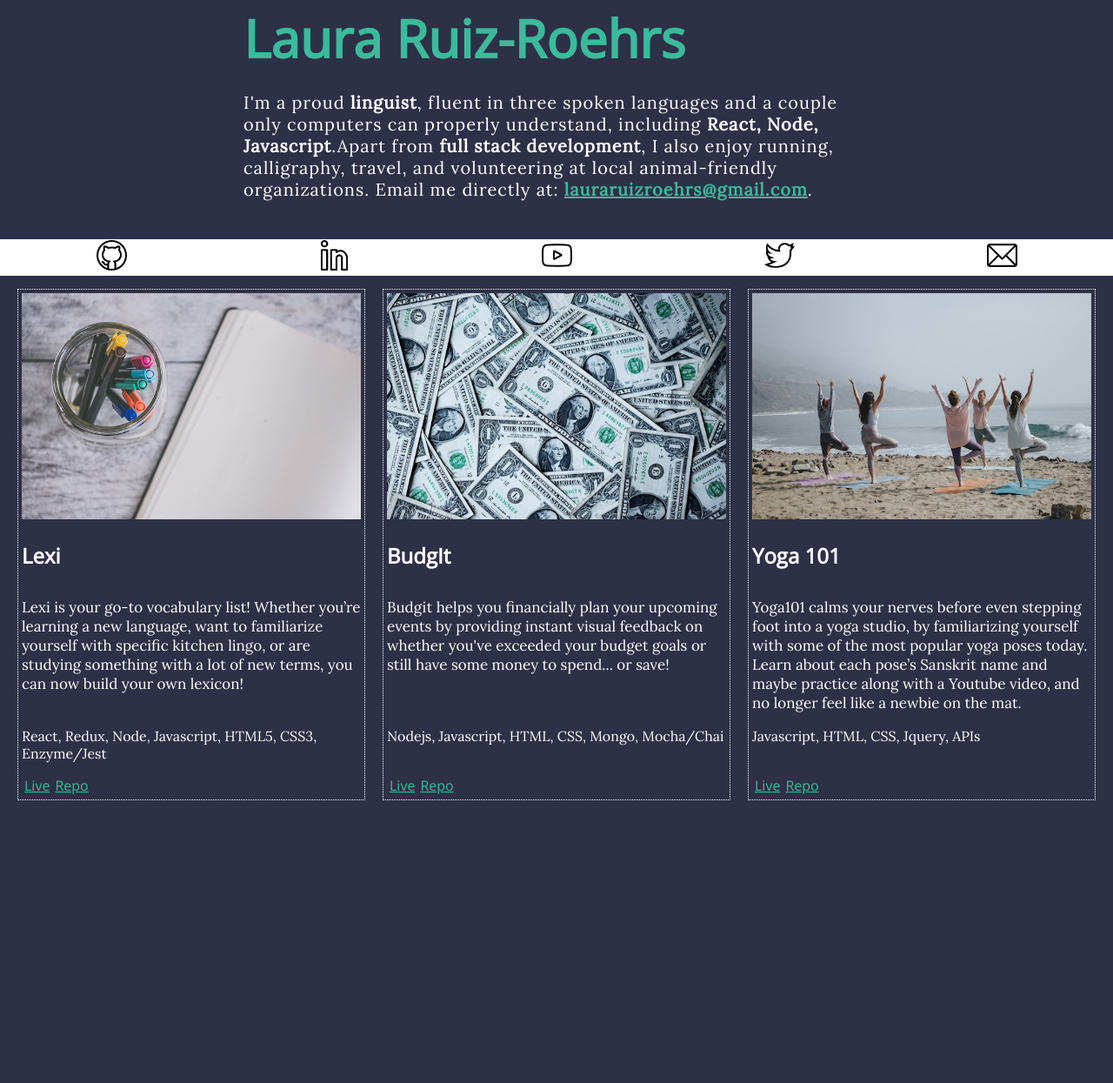
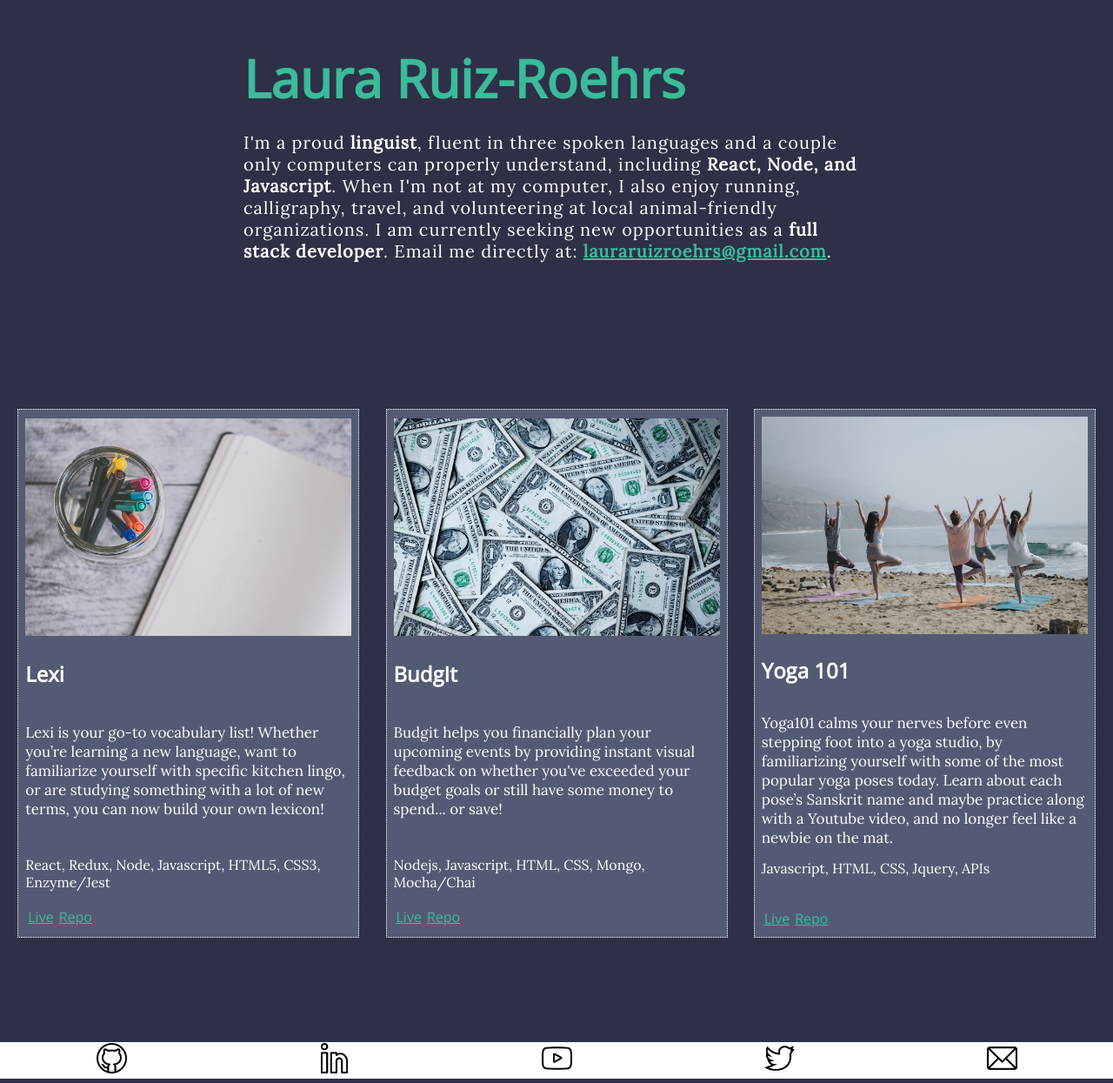
Before and after one commit to SuitcaseCoder/Laura-Ruiz-Roehrs, a plain HTML site: page index.html in a window 1280 px wide. Shown: the part 85-1330 px from the top of the page at 87% size. Before the commit the page ends 1015 px from the top, so only its background shows below. Drawn offline with nearby package versions, Linux system fonts and the light colour scheme.

Commit message:
style and content changes

```diff
--- a/index.html
+++ b/index.html
@@ -19,27 +19,10 @@
 
       <div class="about container" id="about">
         <h1 class="title about-item">Laura Ruiz-Roehrs</h1>
-        <p class="about-me about-item">I'm a proud <span>linguist</span>, fluent in three spoken languages and a couple only computers can properly understand, including <b>React, Node, Javascript</b>.Apart from <b>full stack development</b>, I also enjoy running, calligraphy, travel, and volunteering at local animal-friendly organizations. Email me directly at: <b><a href="mailto:lauraruizroehrs@gmail.com">lauraruizroehrs@gmail.com</a></b>.</p>
+    <p class="about-me about-item">I'm a proud <span>linguist</span>, fluent in three spoken languages and a couple only computers can properly understand, including <b>React, Node, and Javascript</b>. When I'm not at my computer, I also enjoy running, calligraphy, travel, and volunteering at local animal-friendly organizations. I am currently seeking new opportunities as a <b>full stack developer</b>. Email me directly at: <b><a href="mailto:lauraruizroehrs@gmail.com">lauraruizroehrs@gmail.com</a></b>.</p>
       </div>
 
-      <div class="contact container" id="contact">
-        <!-- //ul li href a -->
-        <a class="contact-item" id="github" href="https://github.com/SuitcaseCoder" target="_blank">
-            <img role="img" alt="github logo" height="35" width="35" src="https://github.com/SuitcaseCoder/Laura-Ruiz-Roehrs/blob/master/images/github.png?raw=true">
-        </a>
-        <a class="contact-item" id="linkedin" href="https://www.linkedin.com/in/lauraruizroehrs/" target="_blank">
-            <img role="img" alt="linkedin logo" height="35" width="35" src="https://github.com/SuitcaseCoder/Laura-Ruiz-Roehrs/blob/master/images/linkedin.png?raw=true">
-        </a>
-        <a class="contact-item" id="youtube" href="https://www.youtube.com/channel/UC2Rgy6MBNl2M2fLgNpa2ohw" target="_blank">
-            <img role="img" alt="youtube logo" height="35" width="35" src="https://github.com/SuitcaseCoder/Laura-Ruiz-Roehrs/blob/master/images/youtube.png?raw=true">
-        </a>
-        <a class="contact-item" id="twitter" href="https://twitter.com/CoderSuitcase" target="_blank">
-            <img role="img" alt="twitter logo" height="35" width="35" src="https://github.com/SuitcaseCoder/Laura-Ruiz-Roehrs/blob/master/images/twitter.png?raw=true">
-        </a>
-        <a class="contact-item" id="email" href="mailto:lauraruizroehrs@gmail.com" target="_blank">
-            <img role="img" alt="email logo" height="35" width="35" src="https://github.com/SuitcaseCoder/Laura-Ruiz-Roehrs/blob/master/images/email.png?raw=true">
-        </a>
-      </div>
+
 
       <div class="projects container" id="projects">
         <!-- flexbox -->
@@ -83,6 +66,26 @@
         </div>
       </div>
     </main>
+    <footer role="footer">
+        <div class="contact container" id="contact">
+                <!-- //ul li href a -->
+                <a class="contact-item" id="github" href="https://github.com/SuitcaseCoder" target="_blank">
+                    <img role="img" alt="github logo" height="35" width="35" src="https://github.com/SuitcaseCoder/Laura-Ruiz-Roehrs/blob/master/images/github.png?raw=true">
+                </a>
+                <a class="contact-item" id="linkedin" href="https://www.linkedin.com/in/lauraruizroehrs/" target="_blank">
+                    <img role="img" alt="linkedin logo" height="35" width="35" src="https://github.com/SuitcaseCoder/Laura-Ruiz-Roehrs/blob/master/images/linkedin.png?raw=true">
+                </a>
+                <a class="contact-item" id="youtube" href="https://www.youtube.com/channel/UC2Rgy6MBNl2M2fLgNpa2ohw" target="_blank">
+                    <img role="img" alt="youtube logo" height="35" width="35" src="https://github.com/SuitcaseCoder/Laura-Ruiz-Roehrs/blob/master/images/youtube.png?raw=true">
+                </a>
+                <a class="contact-item" id="twitter" href="https://twitter.com/CoderSuitcase" target="_blank">
+                    <img role="img" alt="twitter logo" height="35" width="35" src="https://github.com/SuitcaseCoder/Laura-Ruiz-Roehrs/blob/master/images/twitter.png?raw=true">
+                </a>
+                <a class="contact-item" id="email" href="mailto:lauraruizroehrs@gmail.com" target="_blank">
+                    <img role="img" alt="email logo" height="35" width="35" src="https://github.com/SuitcaseCoder/Laura-Ruiz-Roehrs/blob/master/images/email.png?raw=true">
+                </a>
+            </div>
+    </footer>
 
 
 
--- a/main.css
+++ b/main.css
@@ -30,6 +30,7 @@ body{
     color: white;
     list-style: none;
     text-decoration: none;
+    font-family: "lora";
 }
 
 nav>ul>li>a:hover{
@@ -50,7 +51,7 @@ body{
 flex-wrap: wrap;
 max-width: 45em;
 justify-content: center;
-    min-height: 200px;
+min-height: 400px;
 margin: auto;
 padding: 20px 10px;
 }
@@ -79,20 +80,22 @@ body{
 flex-wrap: wrap;
 justify-content: space-evenly;
 min-height: 200px;
-    margin: 10px 0;
+margin: 75px 0;
 }
 
 .project-item{
 border: 1px dotted white;
 flex-grow: 1;
-    max-width: 390px;
-    padding: 4px;
+max-width: 375px;
+padding: 8px;
 }
 
 .project-container{
 display: flex;
 flex-direction: column;
 justify-content: space-evenly;
+background-color: rgba(112,119,147,0.6);
+margin: 10px;
 }
 
 .project-img{
@@ -123,13 +126,13 @@ body{
 .title{
 font-family: "open Sans";
 color: #3BBA9C;
-    flex-grow: 2;
+/* flex-grow: 1; */
 font-size: 60px;
 margin-bottom: 0;
 }
 
 .about-me {
-    flex-grow: 1;
+/* flex-grow: 1; */
 font-size: 20px;
 letter-spacing: 1px;
 }
@@ -163,6 +166,10 @@ body{
     color: #3BBA9C;
 }
 
+footer{
+ margin: 35px 0 0 0;
+}
+
   /* media queries */
 
 @media (max-width: 414px) {
```
Lines whose indentation alone changed are shown as unchanged.
